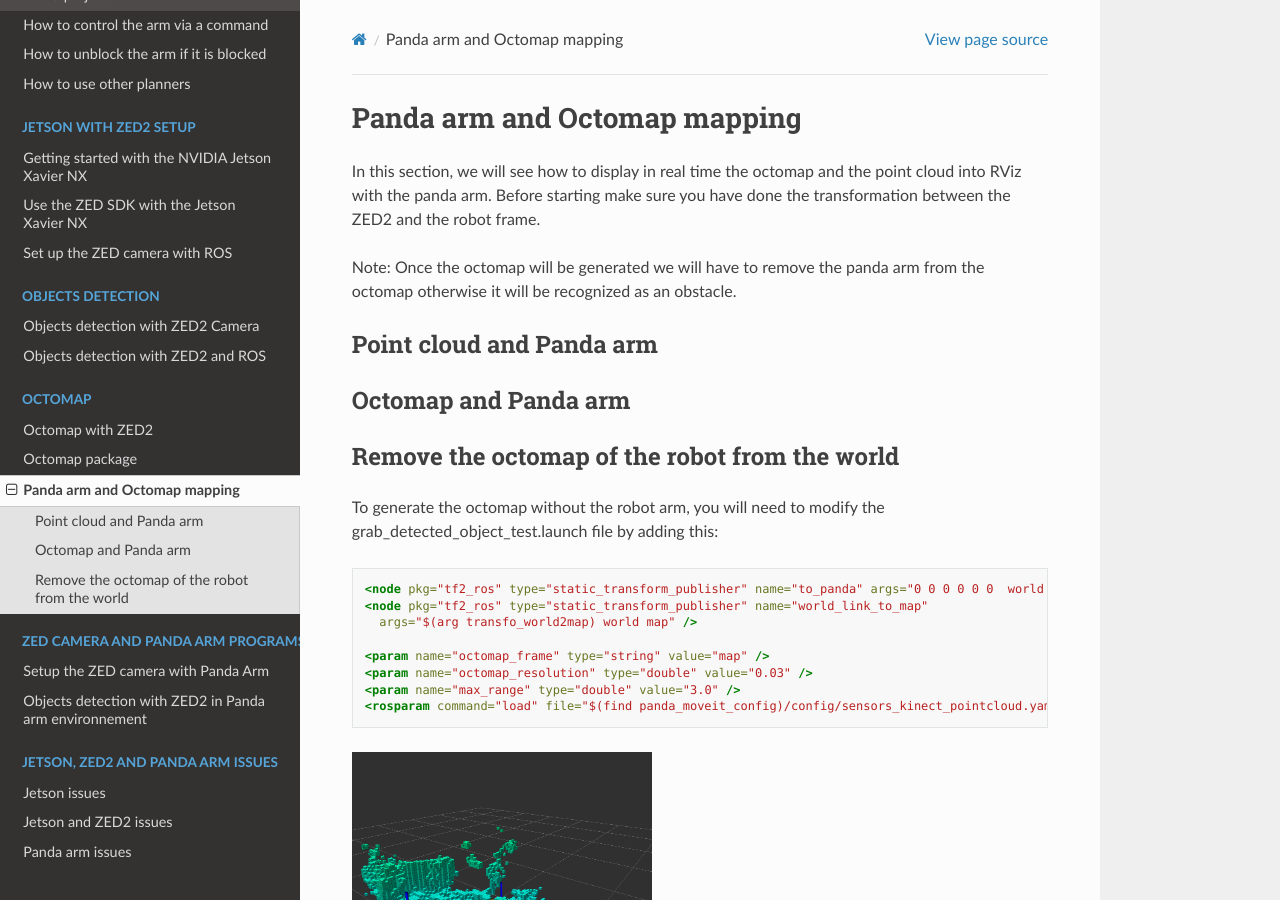
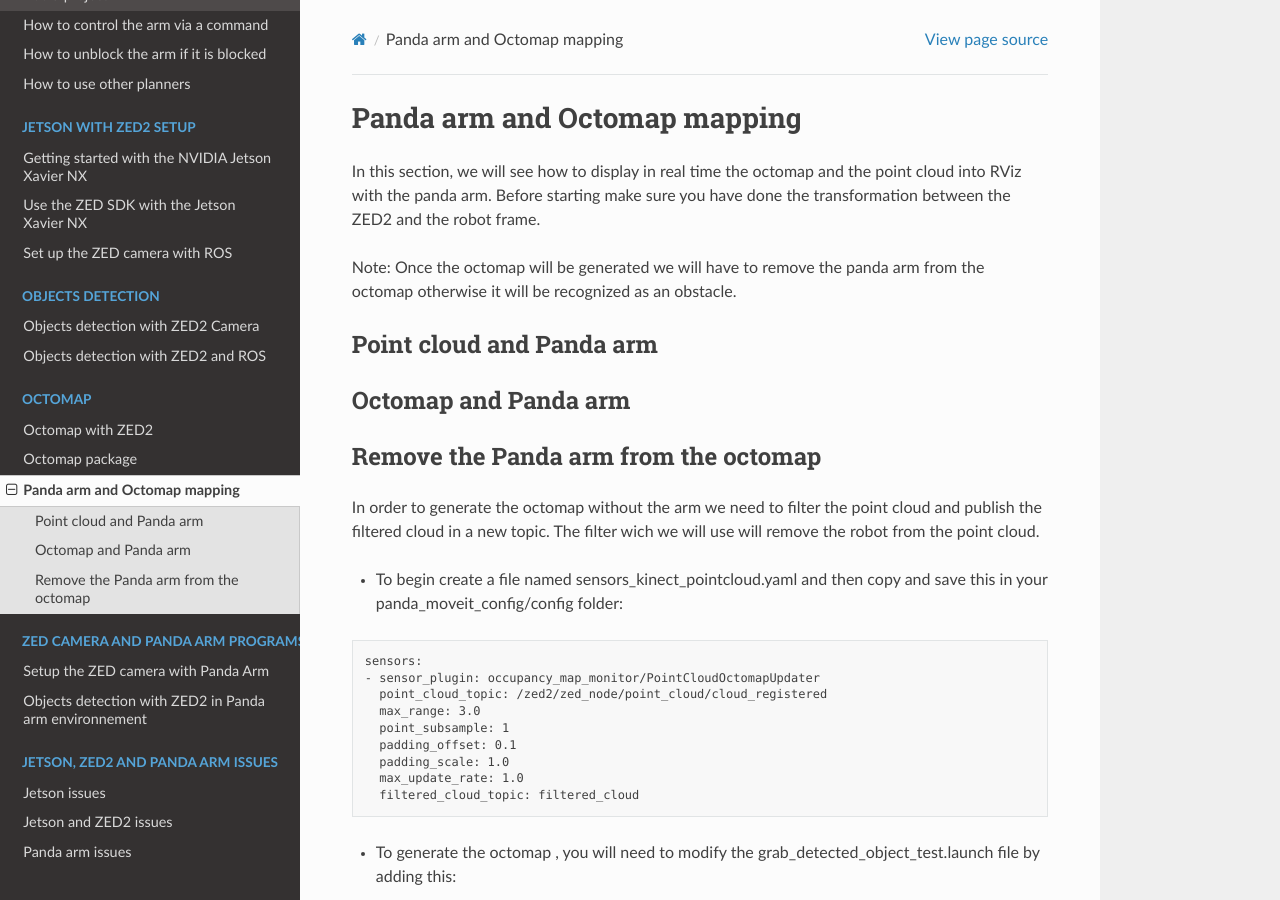
Before and after one commit to kmerckae/panda_safe_hrc_tutorial, a Sphinx documentation site: the page built from source/panda_arm_octomap/octomap_mapping.rst, in a window 1280 px wide and 900 px high. Built offline with Sphinx 7.4.7 and the Read the Docs theme 2.0.0, drawn with Linux system fonts in a browser that asks for light colours.

Commit message:
Remove the Panda arm from the octomap modification

```diff
--- a/source/panda_arm_octomap/octomap_mapping.rst
+++ b/source/panda_arm_octomap/octomap_mapping.rst
@@ -12,10 +12,26 @@ Point cloud and Panda arm
 Octomap and Panda arm
 *********************
 
-Remove the octomap of the robot from the world
-**********************************************
+Remove the Panda arm from the octomap
+*************************************
 
-To generate the octomap without the robot arm, you will need to modify the grab_detected_object_test.launch file by adding this:
+In order to generate the octomap without the arm we need to filter the point cloud and publish the filtered cloud in a new topic. The filter wich we will use will remove the robot from the point cloud.
+
+* To begin create a file named sensors_kinect_pointcloud.yaml and then copy and save this in your panda_moveit_config/config folder:
+
+.. code:: XML
+
+  sensors:
+  - sensor_plugin: occupancy_map_monitor/PointCloudOctomapUpdater
+    point_cloud_topic: /zed2/zed_node/point_cloud/cloud_registered
+    max_range: 3.0
+    point_subsample: 1
+    padding_offset: 0.1
+    padding_scale: 1.0
+    max_update_rate: 1.0
+    filtered_cloud_topic: filtered_cloud
+
+* To generate the octomap , you will need to modify the grab_detected_object_test.launch file by adding this:
 
 .. code:: XML
 
```
